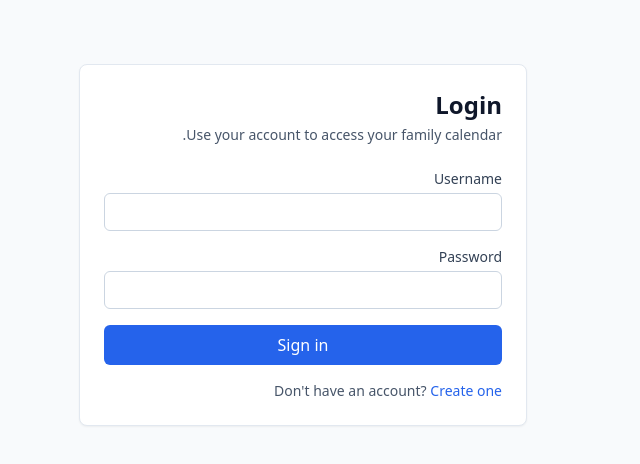
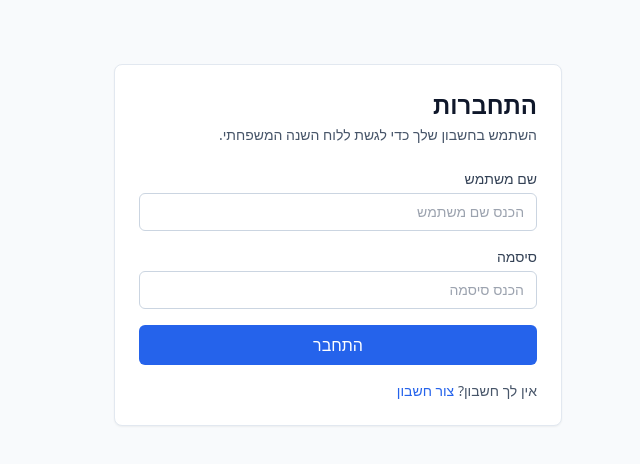
Before and after one commit to ToviKn/family_heb_calendar_api, a React (Vite) app in the folder frontend/: page /login in a window 1280 px wide. Shown: the top 464 px of the page, without its empty margins (429-1069 px from the left). Built offline with nearby package versions, Linux system fonts and the light colour scheme; no server answers.

Commit message:
translate Login

```diff
--- a/frontend/src/lib/i18n/locales/en/common.json
+++ b/frontend/src/lib/i18n/locales/en/common.json
@@ -7,5 +7,21 @@
     "convert": "Conversion",
     "settings": "Settings",
     "logout": "Logout"
+  },
+
+  "auth": {
+    "login": "Login",
+    "login_description": "Use your account to access your family calendar.",
+    "username": "Username",
+    "username_placeholder": "Enter username",
+    "password": "Password",
+    "password_placeholder": "Enter password",
+    "sign_in": "Sign in",
+    "signing_in": "Signing in...",
+    "no_account": "Don't have an account?",
+    "create_account": "Create one",
+    "errors": {
+      "login_failed": "Login failed. Please check your credentials."
+    }
   }
 }
--- a/frontend/src/lib/i18n/locales/he/common.json
+++ b/frontend/src/lib/i18n/locales/he/common.json
@@ -7,5 +7,21 @@
     "convert": "המרת תאריכים",
     "settings": "הגדרות",
     "logout": "התנתקות"
+  },
+
+    "auth": {
+    "login": "התחברות",
+    "login_description": "השתמש בחשבון שלך כדי לגשת ללוח השנה המשפחתי.",
+    "username": "שם משתמש",
+    "username_placeholder": "הכנס שם משתמש",
+    "password": "סיסמה",
+    "password_placeholder": "הכנס סיסמה",
+    "sign_in": "התחבר",
+    "signing_in": "מתחבר...",
+    "no_account": "אין לך חשבון?",
+    "create_account": "צור חשבון",
+    "errors": {
+      "login_failed": "ההתחברות נכשלה. בדוק את פרטי ההתחברות."
+    }
   }
 }
--- a/frontend/src/pages/LoginPage.tsx
+++ b/frontend/src/pages/LoginPage.tsx
@@ -1,4 +1,5 @@
 import { FormEvent, useState } from 'react';
+import { useTranslation } from 'react-i18next';
 import { Link, useLocation, useNavigate } from 'react-router-dom';
 
 import { useAuth } from '../features/auth/AuthContext';
@@ -10,6 +11,8 @@ interface RedirectState {
 }
 
 export function LoginPage() {
+  const { t } = useTranslation();
+
   const [username, setUsername] = useState('');
   const [password, setPassword] = useState('');
   const [error, setError] = useState<string | null>(null);
@@ -30,7 +33,7 @@ export function LoginPage() {
       await login({ username, password });
       navigate(redirectTo, { replace: true });
     } catch {
-      setError('Login failed. Please check your credentials.');
+      setError(t('auth.errors.login_failed'));
     } finally {
       setIsSubmitting(false);
     }
@@ -38,15 +41,18 @@ export function LoginPage() {
 
   return (
     <section className="mx-auto mt-16 w-full max-w-md rounded-lg border border-slate-200 bg-white p-6 shadow-sm">
-      <h1 className="text-2xl font-semibold text-slate-900">Login</h1>
-      <p className="mt-1 text-sm text-slate-600">Use your account to access your family calendar.</p>
+      <h1 className="text-2xl font-semibold text-slate-900">
+        {t('auth.login')}</h1>
+      <p className="mt-1 text-sm text-slate-600">
+        {t('auth.login_description')}</p>
 
       <form className="mt-6 space-y-4" onSubmit={handleSubmit}>
         <label className="block text-sm font-medium text-slate-700">
-          Username
+            {t('auth.username')}
           <input
             className="mt-1 w-full rounded-md border border-slate-300 px-3 py-2 outline-none focus:border-blue-500"
             type="text"
+            placeholder={t('auth.username_placeholder')}
             value={username}
             onChange={(event) => setUsername(event.target.value)}
             required
@@ -54,10 +60,11 @@ export function LoginPage() {
         </label>
 
         <label className="block text-sm font-medium text-slate-700">
-          Password
+          {t('auth.password')}
           <input
             className="mt-1 w-full rounded-md border border-slate-300 px-3 py-2 outline-none focus:border-blue-500"
             type="password"
+            placeholder={t('auth.password_placeholder')}
             value={password}
             onChange={(event) => setPassword(event.target.value)}
             required
@@ -71,14 +78,14 @@ export function LoginPage() {
           type="submit"
           disabled={isSubmitting}
         >
-          {isSubmitting ? 'Signing in...' : 'Sign in'}
+          {isSubmitting ? t('auth.signing_in') : t('auth.sign_in')}
         </button>
       </form>
 
       <p className="mt-4 text-sm text-slate-600">
-        Don&apos;t have an account?{' '}
+        {t('auth.no_account')}{' '}
         <Link className="text-blue-600 hover:text-blue-700" to="/register">
-          Create one
+          {t('auth.create_account')}
         </Link>
       </p>
     </section>
```
